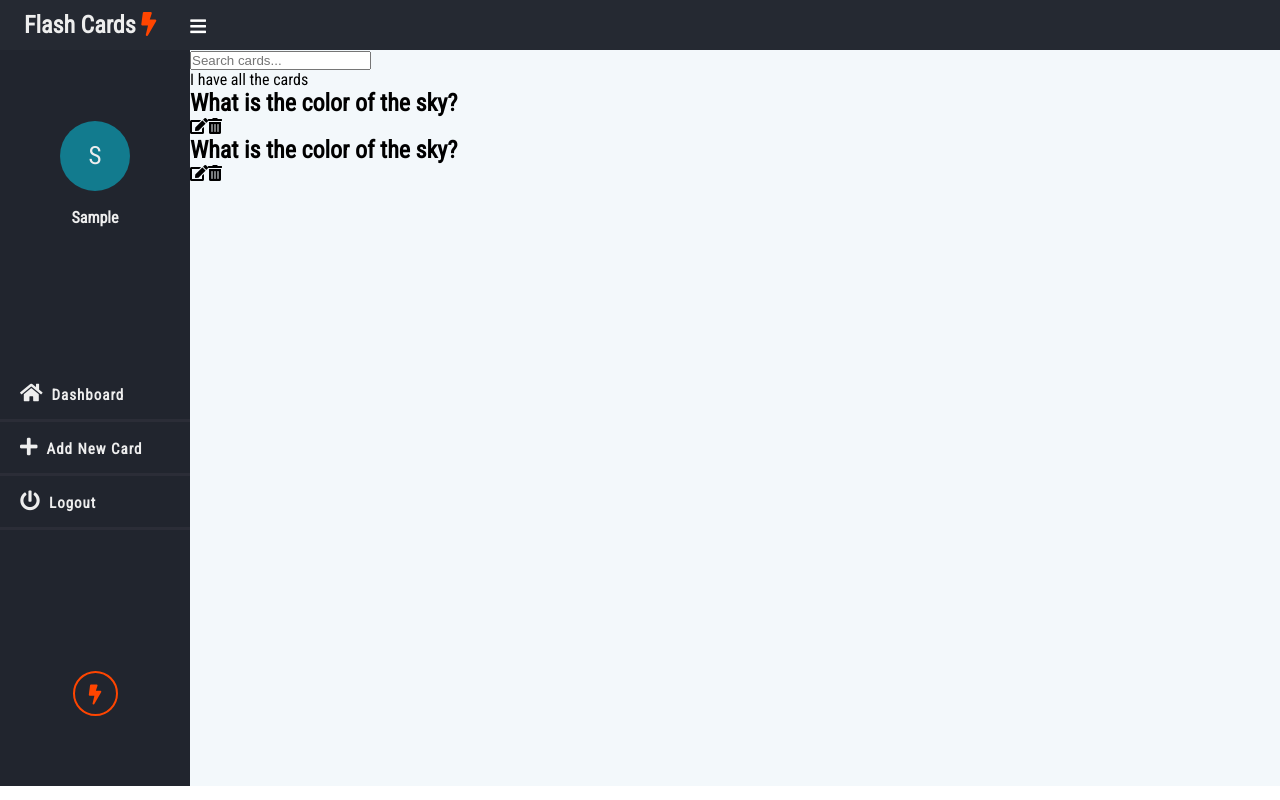
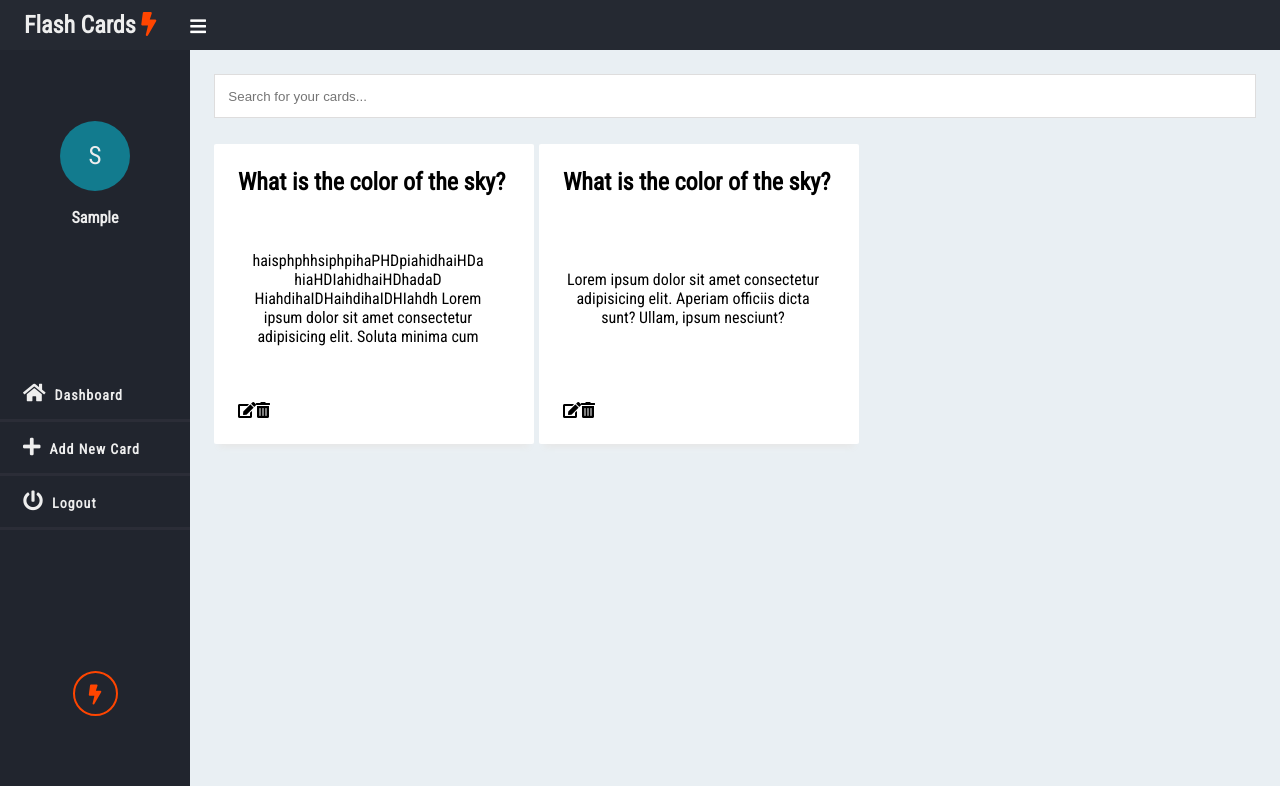
Before and after one commit to AjeaSmith/FrontendGuide, a React (Create React App) app in the folder React/flashcardsmanager/: page / in a window 1280 px wide. Both pictures are taken after typing "Sample" into the empty fields and a click on the button "Submit". Built offline with nearby package versions, Linux system fonts and the light colour scheme.

Commit message:
working on cards components

```diff
--- a/React/flashcardsmanager/src/App.js
+++ b/React/flashcardsmanager/src/App.js
@@ -1,4 +1,3 @@
-import "./App.css";
 import { BrowserRouter as Router, Route, Switch } from "react-router-dom";
 import GetUsername from "./components/GetUsername";
 import Wrapper from "./Wrapper";
--- a/React/flashcardsmanager/src/Wrapper.js
+++ b/React/flashcardsmanager/src/Wrapper.js
@@ -1,7 +1,7 @@
 import React from "react";
 import AppComponent from "./components/AppComponent";
 import SideMenu from "./components/SideMenuComponent";
-
+import "./css/App.css";
 const Wrapper = ({ history }) => {
   return (
     <>
--- a/React/flashcardsmanager/src/components/AppComponent.js
+++ b/React/flashcardsmanager/src/components/AppComponent.js
@@ -1,15 +1,15 @@
 import React from "react";
 import CardsComponent from "./CardsComponent";
-
+import "../css/Main.css";
 const AppComponent = () => {
   return (
-    <section className="app">
+    <section className="App">
       <div className="search_wrapper">
         <input
           type="text"
           name="search"
           id="search"
-          placeholder="Search cards..."
+          placeholder="Search for your cards..."
         />
       </div>
       <div className="cards_wrapper">
--- a/React/flashcardsmanager/src/components/CardsComponent.js
+++ b/React/flashcardsmanager/src/components/CardsComponent.js
@@ -3,12 +3,17 @@ import React from "react";
 const CardsComponent = () => {
   return (
     <section>
-      I have all the cards
+      {/* I have all the cards */}
       {/* Loop through cards from localstorage that gets added */}
       {/* card fliip back */}
       <div className="card">
-        <div className="card_conent">
+        <div className="card_content">
           <h2>What is the color of the sky?</h2>
+          <p>
+            haisphphhsiphpihaPHDpiahidhaiHDa hiaHDIahidhaiHDhadaD
+            HiahdihaIDHaihdihaIDHIahdh Lorem ipsum dolor sit amet consectetur
+            adipisicing elit. Soluta minima cum
+          </p>
           <div className="card_actions">
             <i className="fas fa-edit"></i>
             <i className="fas fa-trash-alt"></i>
@@ -16,8 +21,12 @@ const CardsComponent = () => {
         </div>
       </div>
       <div className="card">
-        <div className="card_conent">
+        <div className="card_content">
           <h2>What is the color of the sky?</h2>
+          <p>
+            Lorem ipsum dolor sit amet consectetur adipisicing elit. Aperiam
+            officiis dicta sunt? Ullam, ipsum nesciunt?
+          </p>
           <div className="card_actions">
             <i className="fas fa-edit"></i>
             <i className="fas fa-trash-alt"></i>
--- a/React/flashcardsmanager/src/App.css
+++ b/React/flashcardsmanager/src/css/App.css
@@ -2,6 +2,7 @@
   height: 92vh;
   display: grid;
   grid-template-columns: 190px auto;
+  transition: 500ms grid-template-columns;
 }
 .AppWrapper .app {
   background-color: #f3f8fb;
@@ -101,7 +102,7 @@ header span i {
   margin: 0;
 }
 .AppWrapper nav .nav_menu li {
-  padding: 15px 20px;
+  padding: 15px 23px;
   color: #eee;
   border-bottom: 3px solid #2b2d37;
 }
@@ -116,7 +117,7 @@ header span i {
   color: #eee;
   cursor: pointer;
   letter-spacing: 1px;
-  font-size: 15px;
+  font-size: 14px;
 }
 .AppWrapper nav .nav_menu li a i {
   margin-right: 8px;
--- /dev/null
+++ b/React/flashcardsmanager/src/css/Main.css
@@ -0,0 +1,41 @@
+.App {
+  display: grid;
+  grid-template-rows: 70px auto;
+  background-color: #e9eff3;
+}
+.App .search_wrapper {
+  padding: 1.5em;
+}
+.App .search_wrapper input {
+  background-color: #fff;
+  padding: 1em;
+  width: 100%;
+  border: 1px solid rgb(222, 221, 221);
+}
+.App .cards_wrapper {
+  padding: 1.5em;
+}
+.App .cards_wrapper section {
+  display: flex;
+  flex-wrap: wrap;
+}
+.App .cards_wrapper .card {
+  /* border: 1px solid #eee; */
+  border-radius: 2px;
+  background-color: white;
+  margin-right: 5px;
+  box-shadow: 0 8px 6px -5px rgb(231, 231, 231);
+  height: 300px;
+  width: 320px;
+  padding: 1.5em;
+}
+.App .cards_wrapper .card .card_content {
+  height: 100%;
+  display: flex;
+  flex-direction: column;
+  justify-content: space-between;
+}
+.App .cards_wrapper .card .card_content p {
+  text-align: center;
+  max-width: 260px;
+}
```
Also changed, not shown: 1 other file (tests, documents, lock files or other folders).
